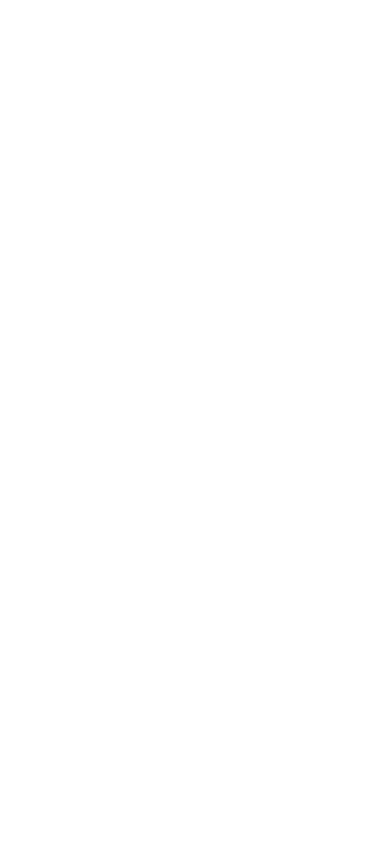
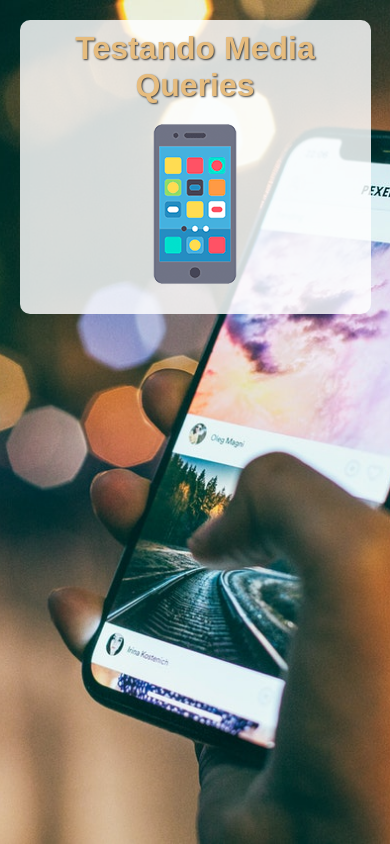
Before and after one commit to Edson-1984/html-css, a plain HTML site: page exercicios/ex026/mq004/index.html in a window 390 px wide. Drawn offline with Linux system fonts and the light colour scheme.

Commit message:
mobile first

```diff
--- /dev/null
+++ b/exercicios/ex026/mq004/estilos/mediaquery.css
@@ -0,0 +1,3 @@
+@charset "UTF-8";
+
+/* Versão das demais mídias*/
--- /dev/null
+++ b/exercicios/ex026/mq004/estilos/principal.css
@@ -0,0 +1,45 @@
+@charset "UTF-8";
+
+/*versão Mobile First*/
+
+*{
+    font-family: Arial, Helvetica, sans-serif;
+    font-size: 1em;
+    margin: 0px;
+    padding: 0px;
+    box-sizing: border-box;
+}
+
+html{
+    height: 100vh;
+}
+body{
+    background: black url(../imagens/back-phone.jpg) no-repeat;
+    background-size: cover;
+    background-position: center center;
+
+}
+main{
+    background-color: rgba(255, 255, 255, 0.822);
+    width: 90vw;
+    margin: auto;
+    margin-top: 20px;
+    border-radius: 10px;
+    padding: 10px;
+}
+h1{
+    text-align: center;
+    color: rgb(230, 188, 126);
+    text-shadow: 1px 1px 2px rgba(0, 0, 0, 0.747);
+    font-size: 2em;
+}
+
+img{
+    display: block;
+    margin: auto;
+}
+img#phone {display: block;}
+img#tablet {display: none;}
+img#print {display: none;}
+img#tv {display: none;}
+img#pc {display: none;}
--- a/exercicios/ex026/mq004/index.html
+++ b/exercicios/ex026/mq004/index.html
@@ -4,8 +4,18 @@
     <meta charset="UTF-8">
     <meta name="viewport" content="width=device-width, initial-scale=1.0">
     <title>Media Query</title>
+    <link rel="stylesheet" href="estilos/principal.css" media="all">
+    <link rel="stylesheet" href="estilos/mediaquery.css">
 </head>
 <body>
+    <main>
+        <h1>Testando Media Queries</h1>
+        <img id="phone" src="imagens/icon-phone.png" alt="Versão para Smartphone">
+        <img id="tablet" src="imagens/icon-tablet.png" alt="Versão para tablet">
+        <img id="print" src="imagens/icon-print.png" alt="Versão para impressão">
+        <img id="pc" src="imagens/icon-pc.png" alt="Versão para desktop">
+        <img id="tv" src="imagens/icon-tv.png" alt="Versão para TV">
+    </main>
 
 </body>
 </html>
```
Also changed, not shown: 1 other file.
